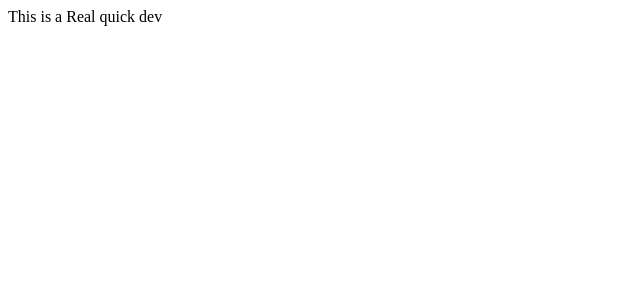
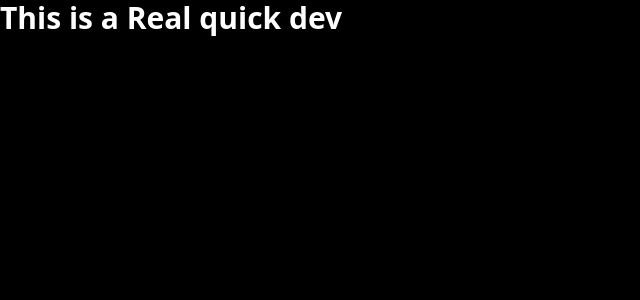
Before and after one commit to SWSRET/real-quick-frontend, a Nuxt app: page / in a window 1280 px wide. Shown: the top 300 px of the page, without its empty margins (0-640 px from the left). Built offline with nearby package versions, Linux system fonts and the light colour scheme.

Commit message:
initialized tailwin

```diff
--- a/app.vue
+++ b/app.vue
@@ -1,5 +1,5 @@
 <template>
-  <div>
- This is a Real quick dev
+  <div class="text-3xl font-bold text-white h-screen bg-black">
+    This is a Real quick dev
   </div>
 </template>
--- a/nuxt.config.ts
+++ b/nuxt.config.ts
@@ -1,5 +1,6 @@
 // https://nuxt.com/docs/api/configuration/nuxt-config
 export default defineNuxtConfig({
   compatibilityDate: '2024-11-01',
+  modules: ['@nuxtjs/tailwindcss'],
   devtools: { enabled: true }
 })
--- a/package.json
+++ b/package.json
@@ -14,5 +14,8 @@
     "vue": "latest",
     "vue-router": "latest"
   },
-  "packageManager": "pnpm@9.15.0+sha512.76e2379760a4328ec4415815bcd6628dee727af3779aaa4c914e3944156c4299921a89f976381ee107d41f12cfa4b66681ca9c718f0668fa0831ed4c6d8ba56c"
+  "packageManager": "pnpm@9.15.0+sha512.76e2379760a4328ec4415815bcd6628dee727af3779aaa4c914e3944156c4299921a89f976381ee107d41f12cfa4b66681ca9c718f0668fa0831ed4c6d8ba56c",
+  "devDependencies": {
+    "@nuxtjs/tailwindcss": "^6.12.2"
+  }
 }
--- /dev/null
+++ b/tailwind.config.js
@@ -0,0 +1,8 @@
+/** @type {import('tailwindcss').Config} */
+export default {
+  content: [],
+  theme: {
+    extend: {},
+  },
+  plugins: [],
+}
```
Also changed, not shown: 2 other files (tests, documents, lock files or other folders).
